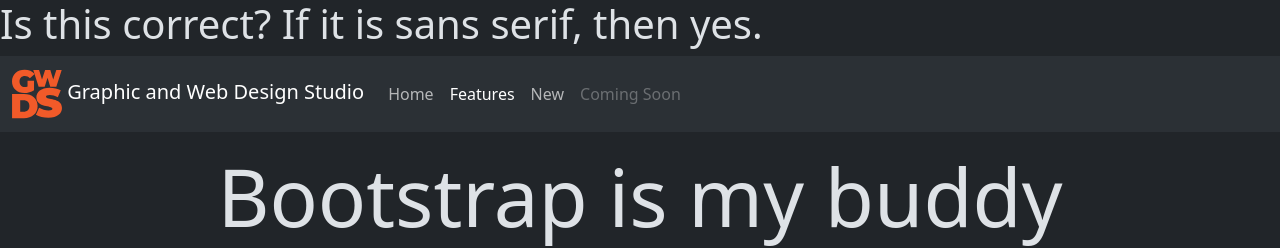
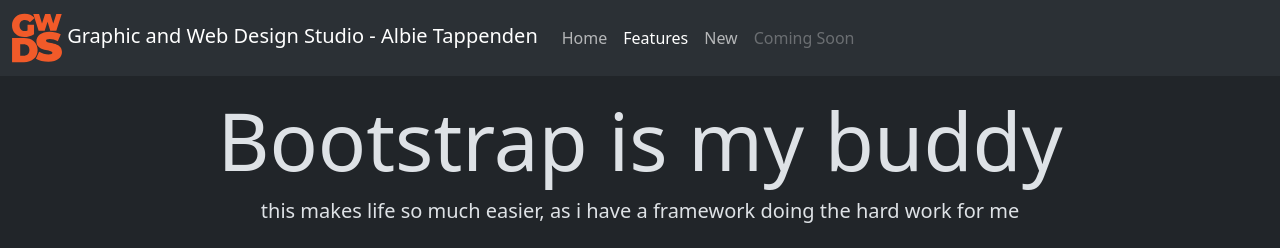
Before and after one commit to AlbieTappenden/GWDS-Weekly-Coding-Sheets, a plain HTML site: page Week08 - Workshop 4/index.html in a window 1280 px wide. Shown: the top 248 px of the page. Drawn offline with Linux system fonts and the light colour scheme.

Commit message:
Update index.html

```diff
--- a/Week08 - Workshop 4/index.html
+++ b/Week08 - Workshop 4/index.html
@@ -18,8 +18,6 @@
 
 <body>
 
-<h1>Is this correct? If it is sans serif, then yes.</h1>
-
     <!-- this begins the header code -->
 
     <header>
@@ -37,7 +35,7 @@
         <a class="navbar-brand" href="#">
             <img src="images/GWDS.svg" alt="Logo" width="50" height="50"
                 class="d-inline-block align-text-center">
-            Graphic and Web Design Studio
+            Graphic and Web Design Studio - Albie Tappenden
         </a>
         <button class="navbar-toggler" type="button" data-bs-toggle="collapse" data-bs-target="#navbarNav" aria-controls="navbarNav" aria-expanded="false" aria-label="Toggle navigation">
         <span class="navbar-toggler-icon"></span>
```
